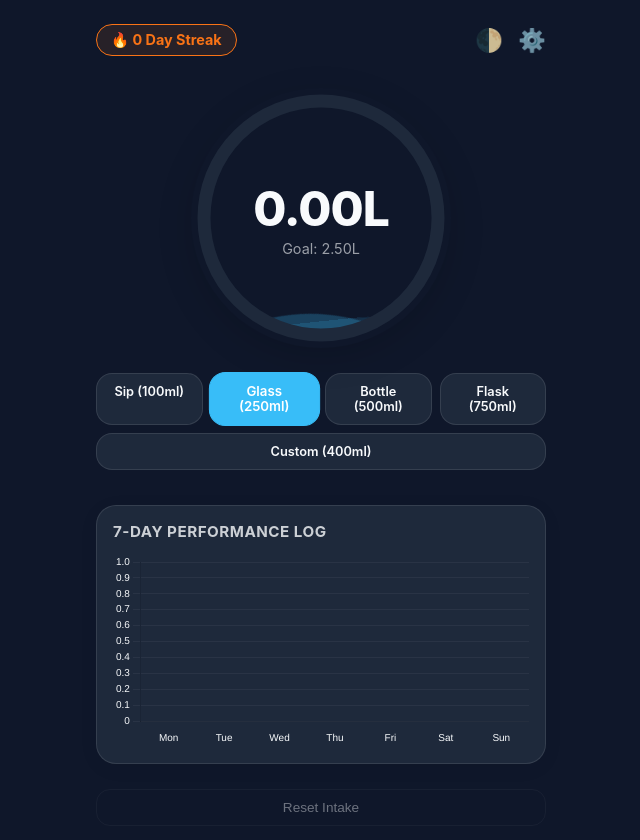
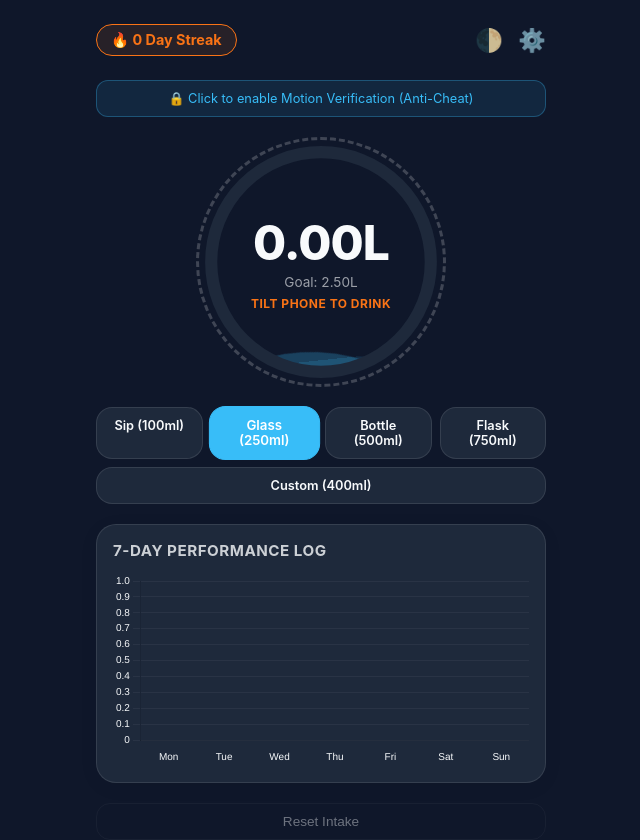
Before and after one commit to bharath2410/hydration-tracker, a Django app: page / in a window 1280 px wide. Shown: the whole page, without its empty margins (319-959 px from the left). Before the commit the page ends 812 px from the top, so only its background shows below. Run offline with Django 5.2, Linux system fonts and the light colour scheme; some libraries are stand-ins or nearby versions.

Commit message:
feat: add hardware accelerometer anti-cheat drink gesture validation lock

```diff
--- a/tracker/templates/tracker/index.html
+++ b/tracker/templates/tracker/index.html
@@ -89,16 +89,30 @@
             display: flex;
             flex-direction: column;
             align-items: center;
-            gap: 25px;
+            gap: 20px;
             width: 100%;
-            margin-top: 4vh;
+            margin-top: 3vh;
         }
 
-        /* 🌊 Fixed Wave Container Layout */
+        /* Sensor Permission Warning Bar */
+        .sensor-banner {
+            width: 85vw;
+            max-width: 450px;
+            background: rgba(56, 189, 248, 0.1);
+            border: 1px solid rgba(56, 189, 248, 0.3);
+            border-radius: 12px;
+            padding: 10px;
+            font-size: 0.8rem;
+            color: #38bdf8;
+            cursor: pointer;
+            display: block;
+        }
+
+        /* 🌊 Wave Container Layout */
         .circle-wrapper {
             position: relative;
             width: 65vw;
-            max-width: 260px;
+            max-width: 250px;
             aspect-ratio: 1;
             cursor: pointer;
             border-radius: 50%;
@@ -107,6 +121,17 @@
             align-items: center;
             box-shadow: 0 10px 35px rgba(0,0,0,0.15);
             background: transparent;
+            transition: border 0.3s ease, box-shadow 0.3s ease;
+        }
+
+        /* 🔒 Verification Locked/Unlocked UI States */
+        .circle-wrapper.locked {
+            border: 3px dashed rgba(255,255,255,0.2);
+            box-shadow: none;
+        }
+        .circle-wrapper.unlocked {
+            border: 3px dashed #22c55e;
+            box-shadow: 0 0 20px rgba(34, 197, 94, 0.3);
         }
 
         .wave-container {
@@ -121,7 +146,7 @@
 
         .wave {
             position: absolute;
-            top: 100%; /* Start completely hidden below the circle */
+            top: 100%;
             left: -50%;
             width: 200%;
             height: 200%;
@@ -163,7 +188,9 @@
 
         .counter-label { text-align: center; z-index: 10; pointer-events: none; }
         .intake-amount { font-size: 3rem; font-weight: 800; letter-spacing: -1px; }
-        .goal-label { font-size: 0.9rem; opacity: 0.6; margin-top: 2px; }
+        .goal-label { font-size: 0.85rem; opacity: 0.6; margin-top: 2px; }
+        .status-hint { font-size: 0.75rem; color: #f97316; font-weight: bold; margin-top: 6px; text-transform: uppercase; letter-spacing: 0.5px;}
+        .unlocked .status-hint { color: #22c55e; }
 
         /* Volume Controls Layout */
         .volume-selector {
@@ -205,7 +232,6 @@
             border: 1px solid var(--card-border);
             border-radius: 20px;
             padding: 16px;
-            margin-top: 10px;
             box-shadow: 0 4px 20px rgba(0,0,0,0.05);
         }
 
@@ -261,7 +287,9 @@
     </div>
 
     <div class="container">
-        <div class="circle-wrapper" id="tapZone">
+        <div class="sensor-banner" id="sensorBanner">🔒 Click to enable Motion Verification (Anti-Cheat)</div>
+
+        <div class="circle-wrapper locked" id="tapZone">
             <div class="wave-container">
                 <div class="wave" id="fluidWave"></div>
                 <div class="wave wave-secondary" id="fluidWaveSec"></div>
@@ -273,6 +301,7 @@
             <div class="counter-label">
                 <div class="intake-amount"><span id="current">0.00</span>L</div>
                 <div class="goal-label">Goal: <span id="goalText">2.50</span>L</div>
+                <div class="status-hint" id="statusHint">Tilt Phone to Drink</div>
             </div>
         </div>
 
@@ -341,12 +370,18 @@
         let customVolume = parseFloat(localStorage.getItem('customVolumeValue')) || 0.40;
         let historyLogs = JSON.parse(localStorage.getItem('historyLogs')) || [0, 0, 0, 0, 0, 0, 0];
 
-        // UI Element Selection Targets
+        // 🔒 Anti-Cheat Gesture Security Parameters
+        let isVerifiedDrink = false;
+        let maxTiltDetected = false;
+
+        // UI Element Targets
         const progressCircle = document.getElementById('progress');
         const currentText = document.getElementById('current');
         const goalText = document.getElementById('goalText');
         const streakDays = document.getElementById('streakDays');
         const tapZone = document.getElementById('tapZone');
+        const statusHint = document.getElementById('statusHint');
+        const sensorBanner = document.getElementById('sensorBanner');
         const fluidWave = document.getElementById('fluidWave');
         const fluidWaveSec = document.getElementById('fluidWaveSec');
         const volumePills = document.querySelectorAll('.vol-pill');
@@ -359,11 +394,8 @@
         // Health State Hues
         function applyStateColors(ratio) {
             let stateColor = '#f97316';
-            if (ratio >= 1.0) {
-                stateColor = '#22c55e';
-            } else if (ratio > 0.35) {
-                stateColor = '#38bdf8';
-            }
+            if (ratio >= 1.0) stateColor = '#22c55e';
+            else if (ratio > 0.35) stateColor = '#38bdf8';
             document.documentElement.style.setProperty('--state-color', stateColor);
             progressCircle.style.stroke = (ratio >= 1.0) ? '#22c55e' : 'var(--water-color)';
         }
@@ -379,7 +411,6 @@
             const offset = CIRCUMFERENCE - (progressRatio * CIRCUMFERENCE);
             progressCircle.style.strokeDashoffset = offset;
 
-            // 🌟 FIXED: Absolute position top height layer tracking
             const topPercent = 100 - (progressRatio * 100);
             fluidWave.style.top = `${topPercent}%`;
             fluidWaveSec.style.top = `${topPercent - 4}%`;
@@ -387,11 +418,62 @@
             applyStateColors(progressRatio);
             shareBtn.style.display = (currentIntake >= dailyGoal) ? 'block' : 'none';
 
+            // Visual tracking lock verification cues
+            if (isVerifiedDrink) {
+                tapZone.classList.remove('locked');
+                tapZone.classList.add('unlocked');
+                statusHint.textContent = "Drink Confirmed! Tap Circle";
+            } else {
+                tapZone.classList.remove('unlocked');
+                tapZone.classList.add('locked');
+                statusHint.textContent = "Tilt Phone to Drink";
+            }
+
             localStorage.setItem('currentIntake', currentIntake);
             localStorage.setItem('dailyGoal', dailyGoal);
             localStorage.setItem('lastTapped', lastTapped);
             renderChart();
         }
+
+        // 🌟 Feature: Accelerometer Gesture Verification Engine (Anti-Cheat)
+        function handleMotion(event) {
+            // Beta represents front-to-back tilt in degrees [-180, 180]
+            const tilt = event.beta;
+
+            // Step A: Check if the user has tilted the phone up to their mouth (e.g., > 65 degrees)
+            if (tilt > 65) {
+                maxTiltDetected = true;
+            }
+
+            // Step B: User returns phone back down down to normal reading angle (< 35 degrees) after tilt
+            if (maxTiltDetected && tilt < 35) {
+                isVerifiedDrink = true;
+                maxTiltDetected = false; // Reset temporary threshold flag
+                updateUI();
+
+                // Add a small vibrate pulse if supported by device hardware for tactile confirmation
+                if (navigator.vibrate) navigator.vibrate(60);
+            }
+        }
+
+        // Handle requesting motion permissions (Required by iOS Safari)
+        sensorBanner.addEventListener('click', () => {
+            if (typeof DeviceOrientationEvent !== 'undefined' && typeof DeviceOrientationEvent.requestPermission === 'function') {
+                DeviceOrientationEvent.requestPermission()
+                    .then(permissionState => {
+                        if (permissionState === 'granted') {
+                            window.addEventListener('deviceorientation', handleMotion);
+                            sensorBanner.style.display = 'none';
+                        } else {
+                            alert("Permission denied. Anti-cheat cannot run.");
+                        }
+                    }).catch(console.error);
+            } else {
+                // Android standard declaration handling
+                window.addEventListener('deviceorientation', handleMotion);
+                sensorBanner.style.display = 'none';
+            }
+        });
 
         // Smart Automatic Midnight Reset Tracking Data Logger
         function checkDailyReset() {
@@ -414,7 +496,7 @@
             localStorage.setItem('lastOpenDate', today);
         }
 
-        // ChartJS Bar Analytics Generation Node
+        // ChartJS Analytics Rendering
         function renderChart() {
             const ctx = document.getElementById('historyChart').getContext('2d');
             const isLight = document.body.classList.contains('light-theme');
@@ -445,7 +527,7 @@
             });
         }
 
-        // Setup Pill Click Behaviors
+        // Pill Selection Setup
         volumePills.forEach(pill => {
             if (parseFloat(pill.dataset.vol) === activeIncrement) {
                 const active = document.querySelector('.vol-pill.active');
@@ -462,11 +544,18 @@
             });
         });
 
-        // Main Metric Intake Log Trigger
+        // Main Metric Intake Log Trigger (Now Protected by Gesture Lock)
         tapZone.addEventListener('click', () => {
+            // 🔒 CRITICAL SECURITY CHECK: Lock active until physical drink tilt confirmed
+            if (!isVerifiedDrink) {
+                alert("Anti-Cheat Active: Please take an actual sip and tilt your device upward to log water intake!");
+                return;
+            }
+
             if (currentIntake < dailyGoal) {
                 currentIntake += activeIncrement;
                 lastTapped = Date.now();
+                isVerifiedDrink = false; // 🔒 Re-lock verification until next sip gesture
                 updateUI();
 
                 if (currentIntake >= dailyGoal) {
@@ -487,7 +576,7 @@
             confetti({ particleCount: 80, spread: 60, origin: { x: 1, y: 0.8 } });
         }
 
-        // Settings Dialog Logic Execution
+        // Settings Dialog Setup
         document.getElementById('openSettings').addEventListener('click', () => {
             document.getElementById('weightInput').value = localStorage.getItem('userWeight') || 70;
             document.getElementById('activityInput').value = localStorage.getItem('userActivity') || 0;
@@ -525,7 +614,11 @@
         });
 
         resetBtn.addEventListener('click', () => {
-            if (confirm("Reset current records for today?")) { currentIntake = 0; updateUI(); }
+            if (confirm("Reset current records for today?")) {
+                currentIntake = 0;
+                isVerifiedDrink = false;
+                updateUI();
+            }
         });
 
         shareBtn.addEventListener('click', () => {
```
